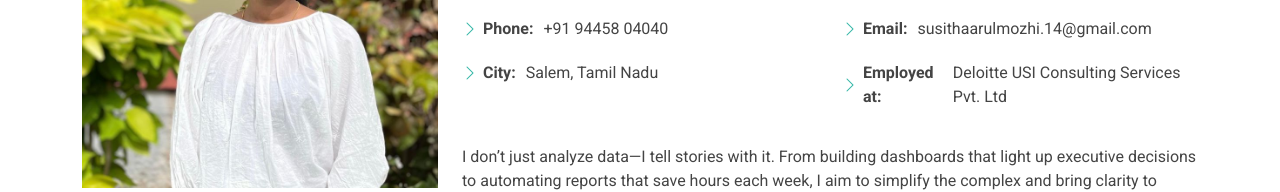
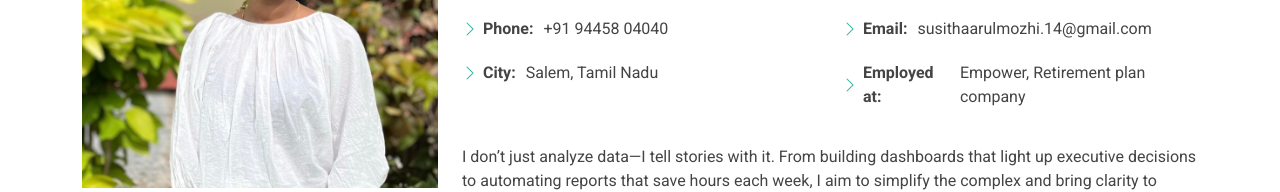
Before and after one commit to susitha-arulmozhi/Susitha-Data-analyst-Portfolio, a plain HTML site: page about.html in a window 1280 px wide. Shown: the part 465-657 px from the top of the page. Drawn offline with Linux system fonts and the light colour scheme.

Commit message:
about.html

```diff
--- a/about.html
+++ b/about.html
@@ -110,8 +110,7 @@
                   <li><i class="bi bi-chevron-right"></i> <strong>Email:</strong>
                     <span>susithaarulmozhi.14@gmail.com</span>
                   </li>
-                  <li><i class="bi bi-chevron-right"></i> <strong>Employed at:</strong> <span>Deloitte USI
-                      Consulting Services Pvt. Ltd</span></li>
+                  <li><i class="bi bi-chevron-right"></i> <strong>Employed at:</strong> <span>Empower, Retirement plan company</span></li>
                 </ul>
               </div>
             </div>
```
